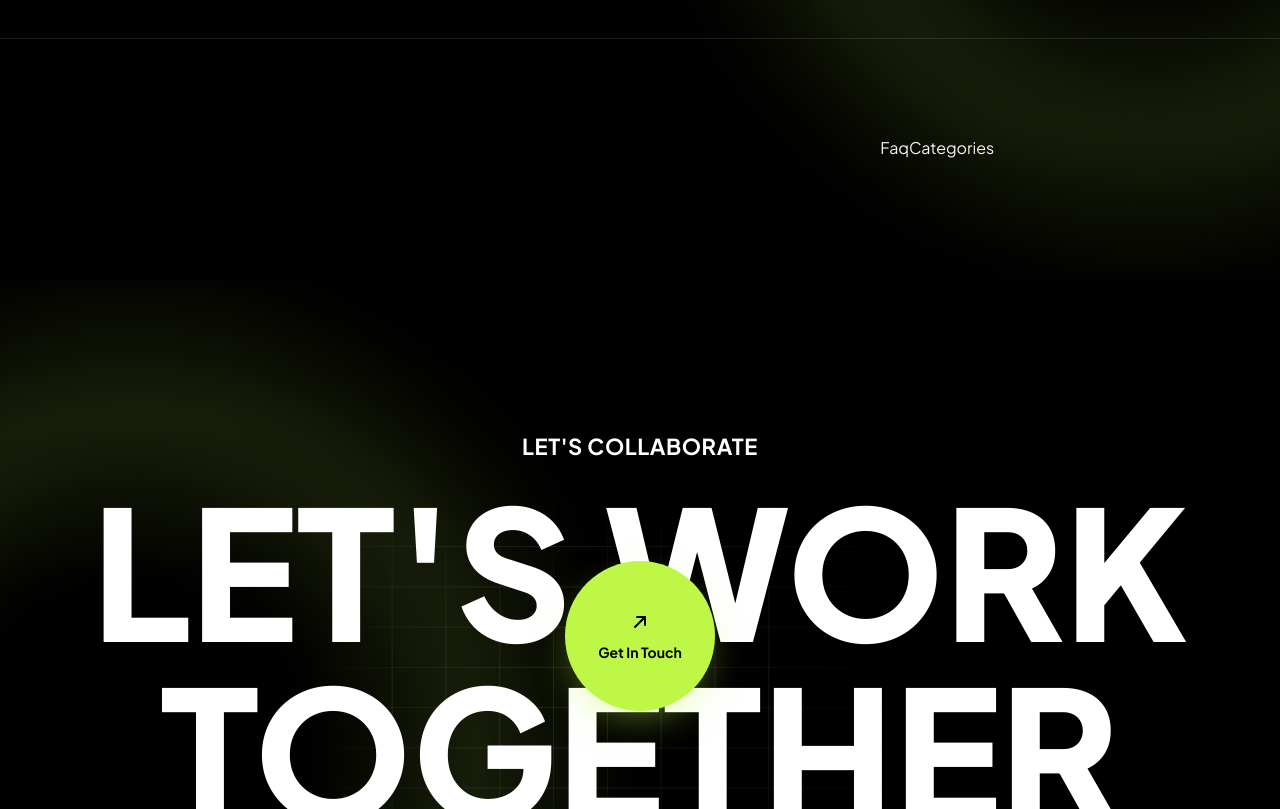
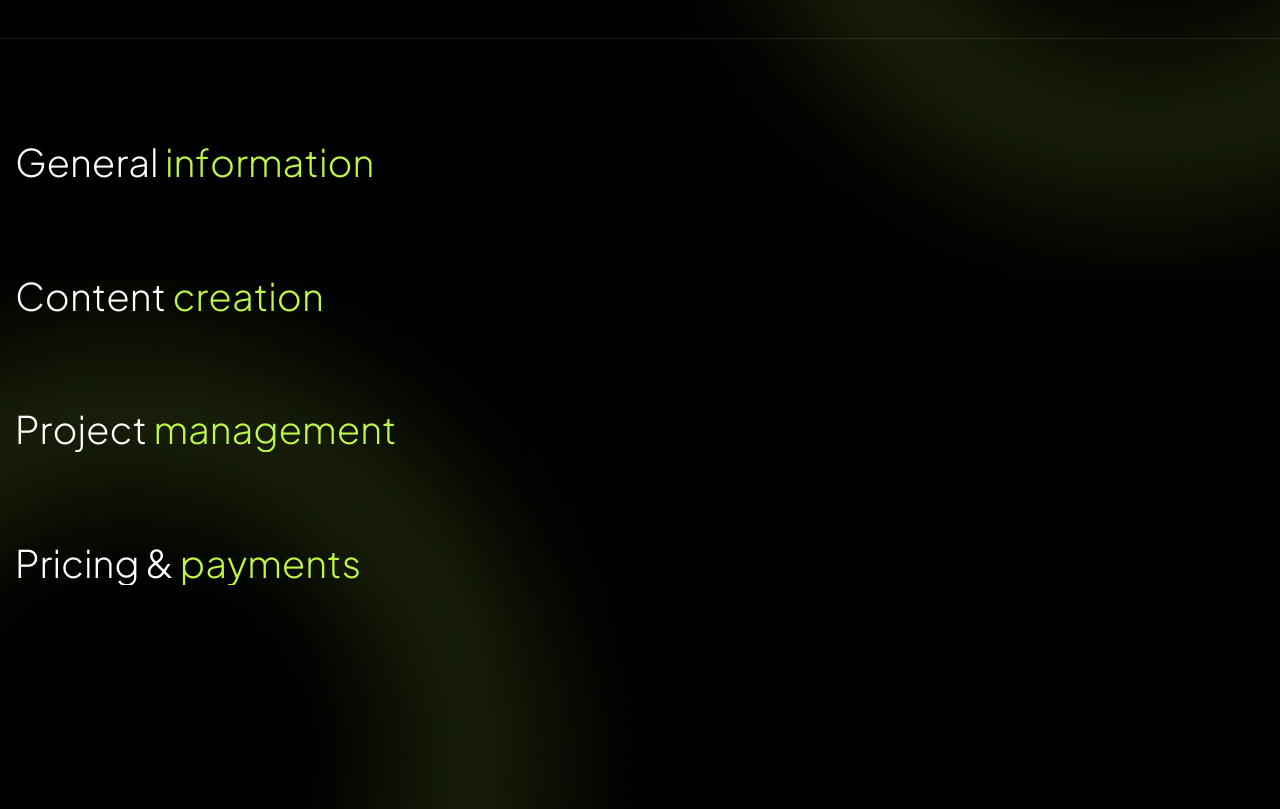
Before and after one commit to Jisap/vite-truesocial2, a React (Vite) app: page /faqs in a window 1280 px wide. Shown: the part 620-1429 px from the top of the page. Built offline with nearby package versions, Linux system fonts and the light colour scheme.

Commit message:
feat: implement FAQ page layout with sidebar and categorized accordion sections

```diff
--- a/src/components/sections/faqs/FaqCategories.jsx
+++ b/src/components/sections/faqs/FaqCategories.jsx
@@ -1,8 +1,24 @@
-import React from 'react'
+import AnimatedText from "../../../components/ui/AnimatedText"
+import AccordionItem from "../../../components/ui/AccordionItem"
+import { faqCategories } from "@/data/faqCategories"
 
 const FaqCategories = () => {
   return (
-    <div>FaqCategories</div>
+    <>
+      <div className="flex flex-col gap-16">
+        {faqCategories.map((category) => (
+          <div key={category.id} id={category.id} className="scroll-mt-32">
+            <AnimatedText
+              as="h2"
+              variant="chars"
+              text={category.title}
+              accent={category.accent}
+              className="mb-6 text-[32px] font-light text-primary lg:text-[38px]"
+            />
+          </div>
+        ))}
+      </div>
+    </>
   )
 }
 
--- a/src/components/sections/faqs/FaqSidebar.jsx
+++ b/src/components/sections/faqs/FaqSidebar.jsx
@@ -1,4 +1,7 @@
-import React from 'react'
+import AnimatedText from "../../../components/ui/AnimatedText"
+import AccordionItem from "../../../components/ui/AccordionItem"
+
+
 
 const FaqSidebar = () => {
   return (
--- a/src/pages/Faqs.jsx
+++ b/src/pages/Faqs.jsx
@@ -13,11 +13,11 @@ const Faqs = () => {
       <div className='py-20 lg:py-[100px]'>
         <div className='container-custom grid gap-12 lg:grid-cols-12'>
           <div className='order-2 lg:order-1 lg:col-span-8'>
-            <FaqSidebar />
+            <FaqCategories />
           </div>
 
           <div className='order-1 lg:order-2 lg:col-span-4'>
-            <FaqCategories />
+            <FaqSidebar />
           </div>
         </div>
       </div>
```
